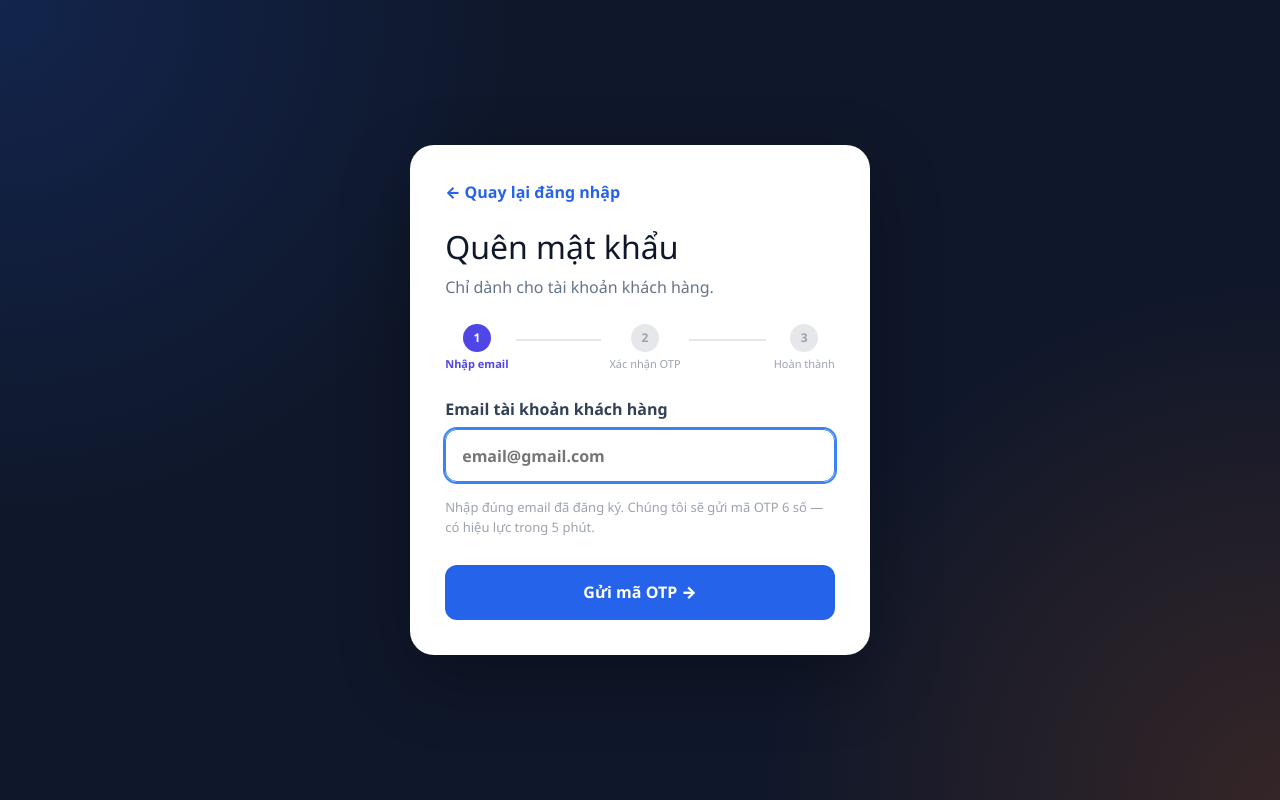
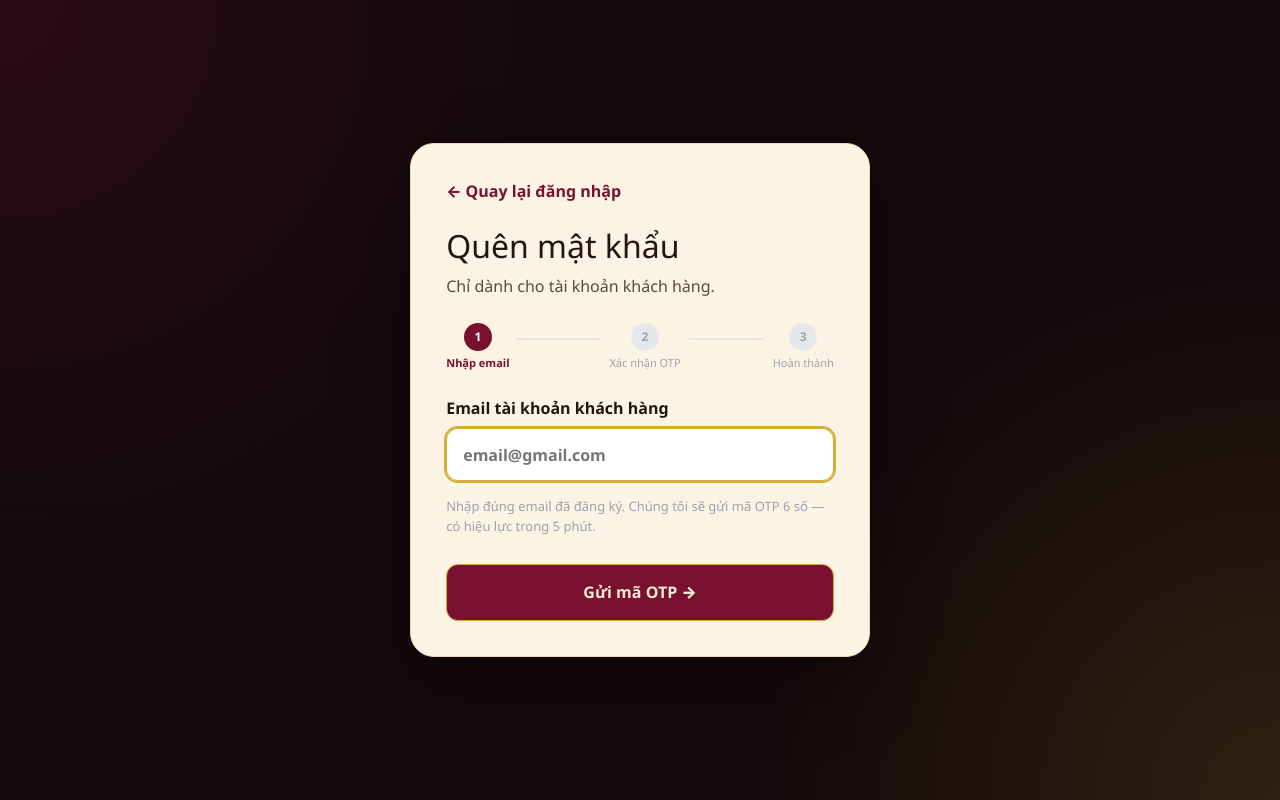
Before and after one commit to AnhTuan2111/RIMS, a React (Vite) app in the folder frontend/: page /forgot-password in a window 1280 px wide. Built offline with nearby package versions, Linux system fonts and the light colour scheme.

Commit message:
change color for page
login/RegisterPage/forgotPasswordPage

```diff
--- a/frontend/src/features/auth/ForgotPasswordPage.tsx
+++ b/frontend/src/features/auth/ForgotPasswordPage.tsx
@@ -225,7 +225,7 @@ export default function ForgotPasswordPage() {
                                             index < currentStepIdx
                                                 ? '#22c55e'
                                                 : index === currentStepIdx
-                                                    ? '#4f46e5'
+                                                    ? '#7a1030'
                                                     : '#e5e7eb',
                                         color:
                                             index <= currentStepIdx
@@ -243,7 +243,7 @@ export default function ForgotPasswordPage() {
                                         ...stepLabelStyle,
                                         color:
                                             index === currentStepIdx
-                                                ? '#4f46e5'
+                                                ? '#7a1030'
                                                 : '#9ca3af',
                                         fontWeight:
                                             index === currentStepIdx
@@ -543,7 +543,7 @@ const backToEmailButtonStyle: CSSProperties = {
     padding: 10,
     background: 'none',
     border: 'none',
-    color: '#4f46e5',
+    color: '#7a1030',
     cursor: 'pointer',
     fontSize: 13,
 }
--- a/frontend/src/features/auth/LoginPage.tsx
+++ b/frontend/src/features/auth/LoginPage.tsx
@@ -135,7 +135,7 @@ export default function LoginPage() {
                 </Link>
 
                 <div className="login-header">
-                    <h1>Đăng nhập Nihon Bites</h1>
+                    <h1>Đăng nhập Mãn Vị Lâu</h1>
 
                     <p>
                         Đăng nhập tài khoản để đặt bàn ngay hôm nay!
@@ -220,7 +220,7 @@ const forgotPasswordRowStyle: CSSProperties = {
 
 const forgotPasswordLinkStyle: CSSProperties = {
     fontSize: '13px',
-    color: '#4f46e5',
+    color: '#7a1030',
     textDecoration: 'none',
 }
 
@@ -232,7 +232,7 @@ const registerTextStyle: CSSProperties = {
 }
 
 const registerLinkStyle: CSSProperties = {
-    color: '#4f46e5',
+    color: '#7a1030',
     textDecoration: 'none',
     fontWeight: 600,
 }
--- a/frontend/src/features/auth/RegisterPage.tsx
+++ b/frontend/src/features/auth/RegisterPage.tsx
@@ -301,7 +301,7 @@ const loginTextStyle: CSSProperties = {
 }
 
 const loginLinkStyle: CSSProperties = {
-    color: '#4f46e5',
+    color: '#7a1030',
     textDecoration: 'none',
     fontWeight: 600,
 }
--- a/frontend/src/styles/bootstrap-rims-auth.css
+++ b/frontend/src/styles/bootstrap-rims-auth.css
@@ -11,23 +11,24 @@
     display: grid;
     place-items: center;
     padding: 1.5rem;
-    background: radial-gradient(circle at top left, rgba(37, 99, 235, 0.18), transparent 35%),
-    radial-gradient(circle at bottom right, rgba(249, 115, 22, 0.16), transparent 35%),
-    #0f172a;
+    background: radial-gradient(circle at top left, rgba(122, 16, 48, 0.22), transparent 35%),
+    radial-gradient(circle at bottom right, rgba(212, 175, 55, 0.14), transparent 35%),
+    #14090b;
 }
 
 .login-card {
     width: min(460px, 100%);
     padding: 2.2rem;
     border-radius: 24px;
-    background: #ffffff;
-    box-shadow: 0 24px 70px rgba(0, 0, 0, 0.28);
+    background: #fbf3e3;
+    border: 1px solid #ead9b3;
+    box-shadow: 0 24px 70px rgba(0, 0, 0, 0.4);
 }
 
 .login-back-link {
     display: inline-block;
     margin-bottom: 1.5rem;
-    color: #2563eb;
+    color: #7a1030;
     text-decoration: none;
     font-weight: 800;
 }
@@ -38,13 +39,13 @@
 
 .login-header h1 {
     margin: 0 0 0.5rem;
-    color: #0f172a;
+    color: #241512;
     font-size: 2rem;
 }
 
 .login-header p {
     margin: 0 0 1.5rem;
-    color: #64748b;
+    color: #5c4a3a;
     line-height: 1.6;
 }
 
@@ -52,38 +53,38 @@
     display: grid;
     gap: 0.5rem;
     margin-bottom: 1rem;
-    color: #334155;
+    color: #241512;
     font-weight: 700;
 }
 
 .auth-field input {
     width: 100%;
     padding: 0.85rem 1rem;
-    border: 1px solid #cbd5e1;
+    border: 1px solid #d9c39a;
     border-radius: 12px;
     background: #ffffff;
-    color: #0f172a;
+    color: #241512;
 }
 
 .auth-field input:focus {
-    outline: 2px solid #3b82f6;
-    border-color: #3b82f6;
+    outline: 2px solid #d4af37;
+    border-color: #d4af37;
 }
 
 .auth-submit {
     width: 100%;
     margin-top: 0.5rem;
     padding: 0.95rem 1rem;
-    border: none;
+    border: 1px solid #d4af37;
     border-radius: 12px;
-    background: #2563eb;
-    color: #ffffff;
+    background: #7a1030;
+    color: #f5ecd8;
     font-size: 1rem;
     font-weight: 900;
 }
 
 .auth-submit:hover {
-    background: #1d4ed8;
+    background: #9a1a3f;
 }
 
 .auth-submit:disabled {
@@ -105,19 +106,19 @@
     margin-top: 1.25rem;
     padding: 1rem;
     border-radius: 14px;
-    background: #f8fafc;
-    border: 1px solid #e2e8f0;
+    background: #fff8ea;
+    border: 1px solid #ead9b3;
 }
 
 .login-demo p {
     margin: 0 0 0.5rem;
     font-weight: 900;
-    color: #0f172a;
+    color: #241512;
 }
 
 .login-demo span {
     display: block;
-    color: #475569;
+    color: #5c4a3a;
     font-size: 0.9rem;
     line-height: 1.5;
 }
@@ -135,5 +136,5 @@
     place-items: center;
     min-height: 100vh;
     padding: 1.5rem;
-    background: #0f172a;
+    background: #14090b;
 }
```
